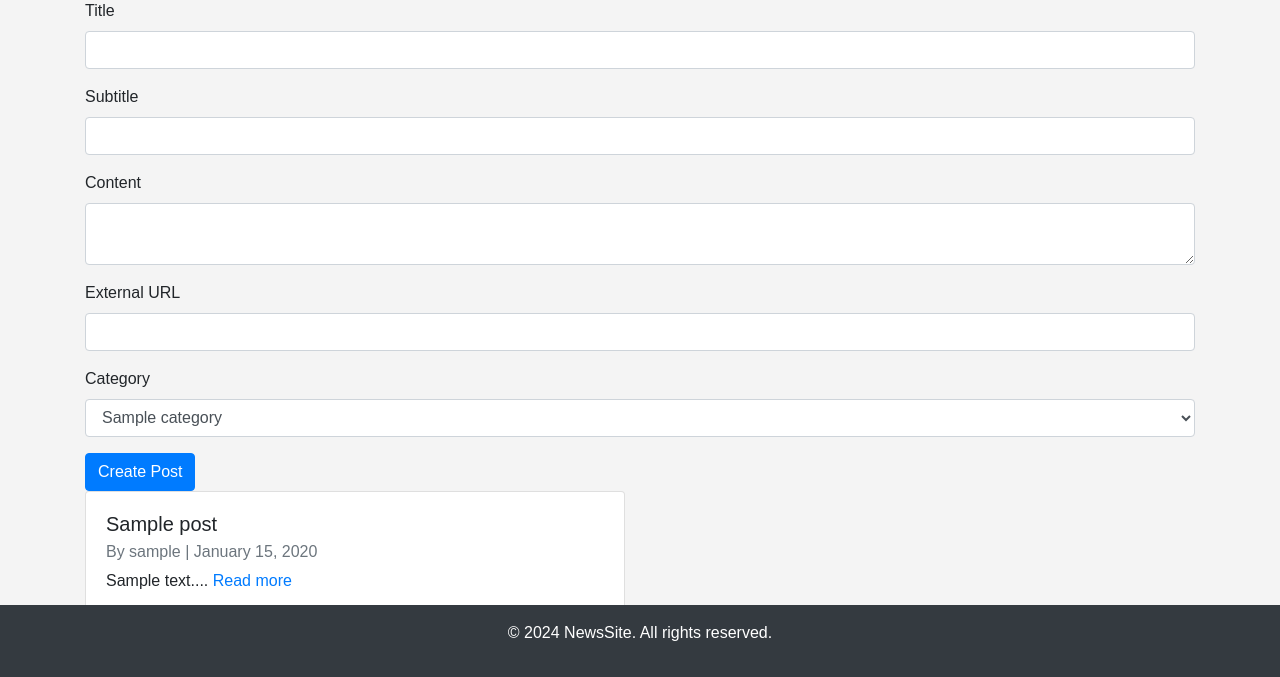
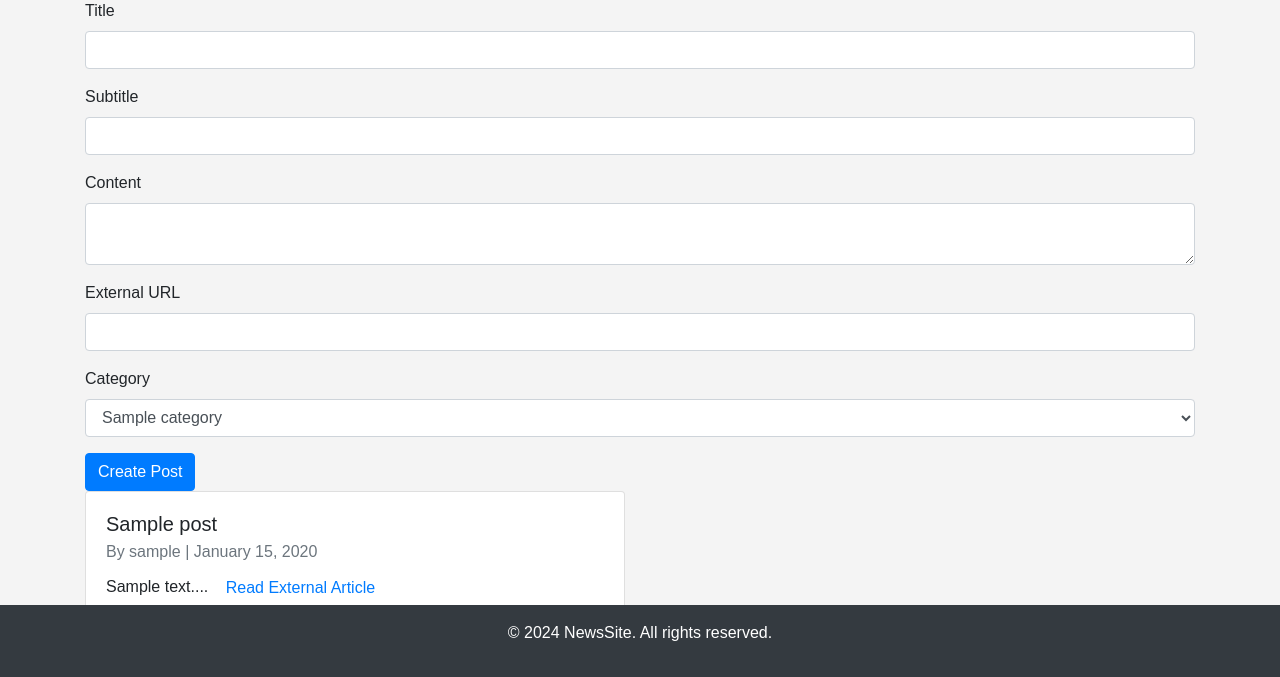
Before and after one commit to Markmcl25/project-4.1, a Django app: template templates/create_post.html in a window 1280 px wide. Shown: the part 123-800 px from the top of the page. Run offline with Django 3.2, Linux system fonts and the light colour scheme; the template is opened without the code that fills it: values that come from a table or form of the project are taken from there, others are empty; tables that the repository leaves empty hold one stand-in row (values such as "Sample post"); some libraries are stand-ins or nearby versions.

Commit message:
added new URL Field to create_post

```diff
--- a/templates/create_post.html
+++ b/templates/create_post.html
@@ -81,7 +81,11 @@
                         </h6>
                         <p class="card-text">
                             {{ post.content|truncatewords:30 }}...
-                            <a href="{% url 'post_detail' post.id %}">Read more</a>
+                            {% if post.url %}
+                                <a href="{{ post.url }}" target="_blank" class="btn btn-link">Read External Article</a>
+                            {% else %}
+                                <a href="{% url 'post_detail' post.id %}">Read more</a>
+                            {% endif %}
                         </p>
                     </div>
                 </div>
```
Also changed, not shown: reddit/migrations/0005_post_url.py (added).
